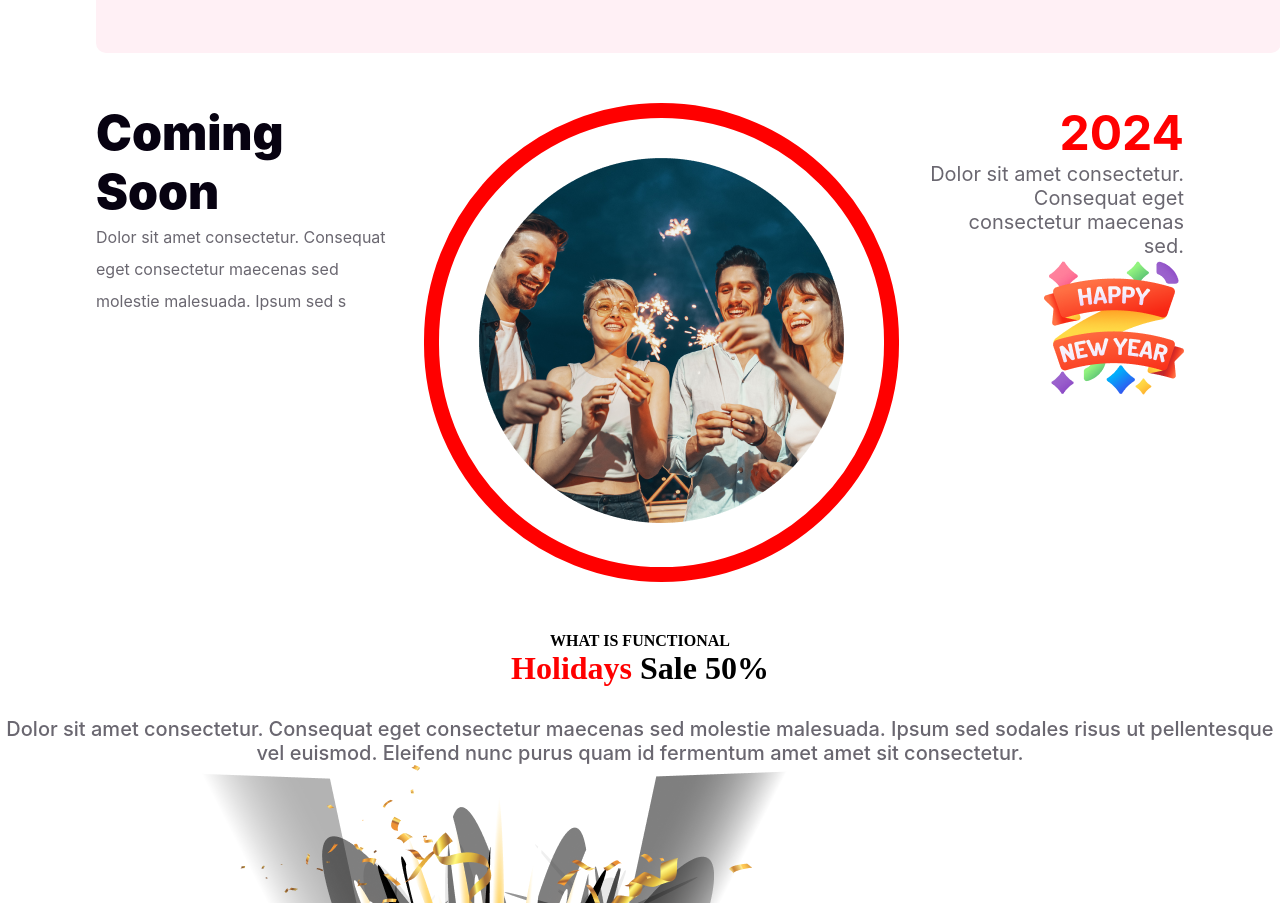
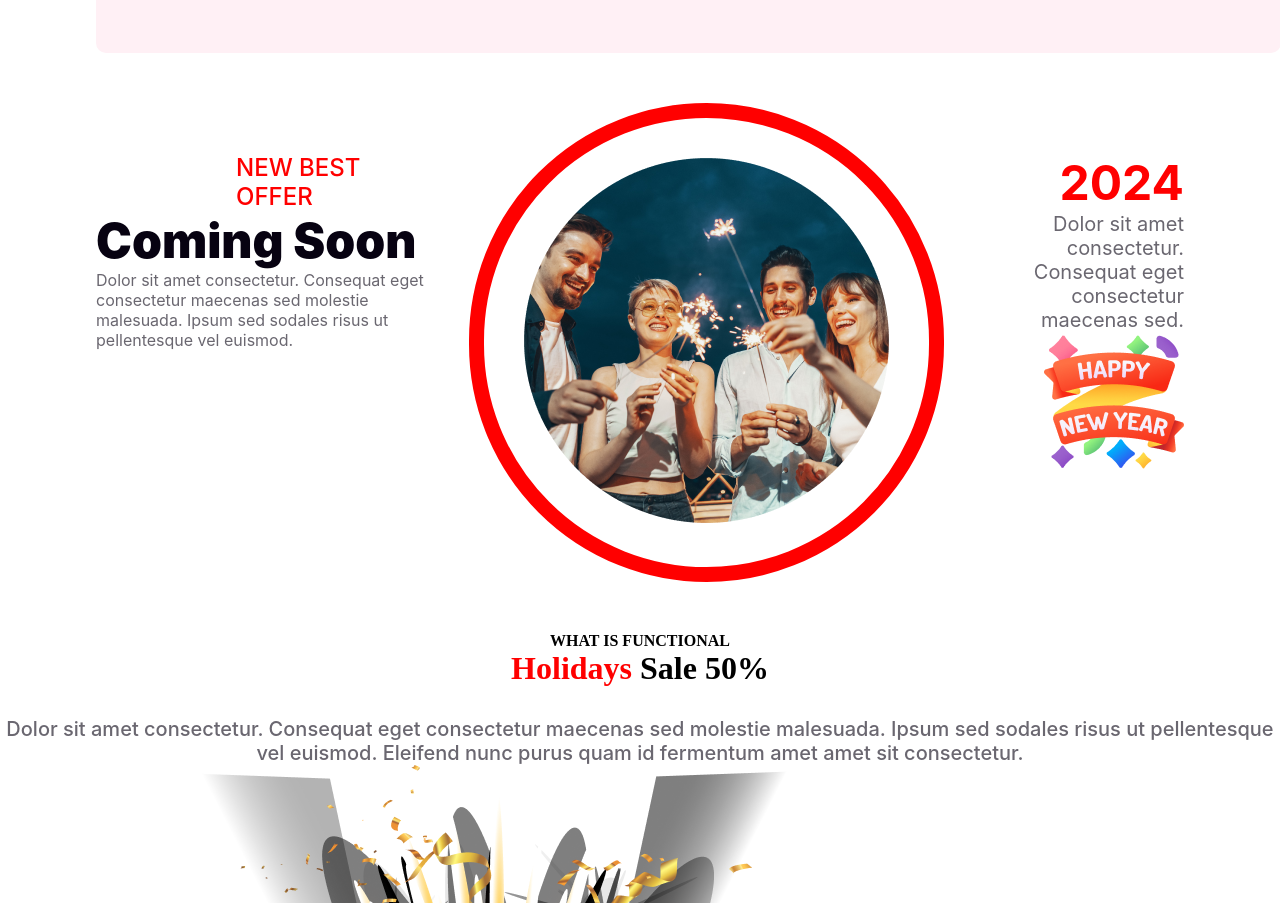
Before and after one commit to FarzanaRuby/assignment-1, a plain HTML site: page index.html in a window 1280 px wide. Shown: the part 2356-3259 px from the top of the page. Drawn offline with Linux system fonts and the light colour scheme.

Commit message:
Added changes

```diff
--- a/index.html
+++ b/index.html
@@ -60,7 +60,7 @@
         <div>
 
             <h1 class="banner-welcome body">Welcome to midnight party</h1><br>
-            <p class="about-banner body">Dolor sit amet consectetur. Consequat eget consectetur maecenas sed molestie malesuada. Ipsum sed sodales risus ut pellentesque vel euismod. </p> <br>
+            <p class="about-banner body">Dolor sit amet consectetur. Consequat eget consectetur maecenas sed molestie malesuada. Ipsum sed sodales risus ut pellentesque vel euismod. </p>
              <h2 class="banner-join another-font">Join Now</h2>
 
         </div>
@@ -94,15 +94,16 @@
    <div style="display: flex; gap: 30px; justify-content: space-between;">
 
     <div>
+        <h4 class="left-side another-font">NEW BEST OFFER</h4>
        <h3 class="left-side1 another-font">Coming Soon</h3>
-        <p class="left-side2 another-font">Dolor sit amet consectetur. Consequat eget consectetur maecenas sed molestie malesuada. Ipsum sed s
+        <p class="left-side2 another-font">Dolor sit amet consectetur. Consequat eget consectetur maecenas sed molestie malesuada. Ipsum sed sodales risus ut pellentesque vel euismod. </p>
     </div>
 
-       <div style="border-radius: 463px;
+       <div style="border-radius: 400px;
        border: 15px solid #F00;padding: 40px;"> <img src="images/Ellipse 1.png" alt="">
        </div>
         <div class="right-side">
-            <h3 class="year">2024</h3>
+            <h3 class="year another-font">2024</h3>
             <p class="title">Dolor sit amet consectetur. Consequat eget consectetur maecenas sed.</p>
             <div style="text-align: right;">
             <img  src="images/Group 96.png" alt="">
@@ -189,33 +190,6 @@
 
 
 </section>
-        <!-- <footer>
-            <section>
-        <div class="wrapper">
-
-         </div>
-        </section>
-
-           <section>
-            <div style="text-align: center;">
-            <img src="images/Facebook.png" alt="">
-            <img src="images/Instagram.png" alt="">
-            <img src="images/Twitter.png" alt="">
-            <img src="images/Linkedin.png" alt="">
-        </div>
-
-           </section>
-           <section>
-         <div class="footer-part another-font">
-            <div>
-                <h3>2017, All Rights Reserved.</h3>
-            </div>
-            <div>
-                <h3>Unsubscribe</h3>
-            </div>
-        </div>
-    </section>
-    </footer> -->
 
     <footer style="padding-bottom: 60px;">
         <div class="wrapper">
--- a/styles.css
+++ b/styles.css
@@ -165,27 +165,25 @@ font-weight: 400;
 
           .left-side{
             color: #F00;
-          text-align: left;
-          font-family: Inter;
+          text-align:left;
           font-size: 24px;
           font-weight: 500;
-          l
+          margin-top: 50px;
           padding-left:140px ;
-          margin-top: 50px;
+
           }
           .left-side1{
 
             color: #070211;
           font-size: 48px;
-          font-style: normal;
           font-weight: 900;
-          line-height: normal;
           text-transform: capitalize;
           }
           .left-side2 {
             color: rgba(7, 2, 17, 0.60);
           font-weight: 400;
-          line-height: 32px; /* 160% */}
+
+          }
 
 
     .middle-title{
@@ -194,9 +192,16 @@ font-weight: 400;
         align-items: center;
 
     }
+    .right-side{
+
+
+        margin-top: 50px;
+
+
+    }
         .year{
             color: #F00;
-font-family: Inter;
+
 font-size: 48px;
 
 font-weight: 700;
@@ -224,9 +229,7 @@ font-weight: 700;
           font-weight: 500;
 
           }
-          .Rectangle1{
 
-          }
           .protfolio-first-part{
             color: #F00;
             font-family: Inter;
```
